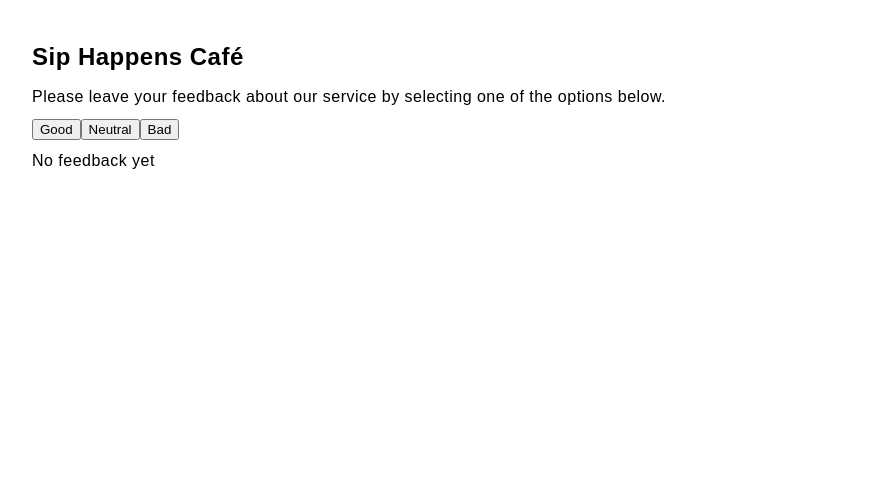
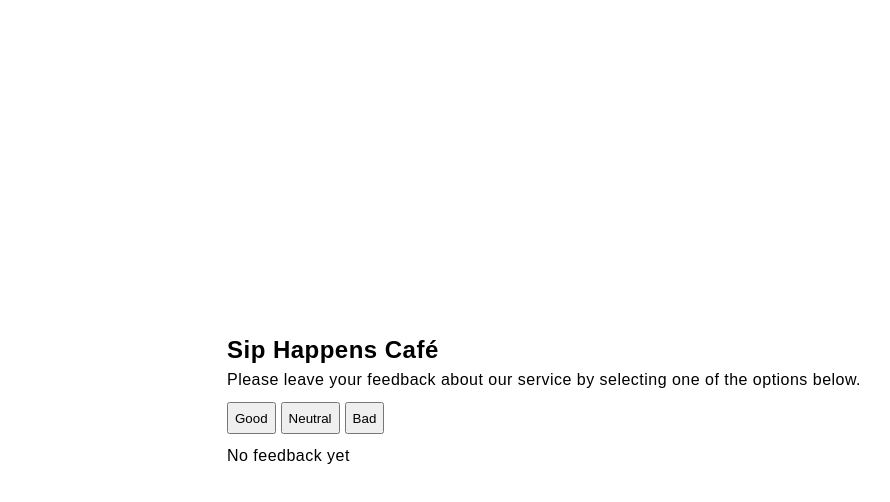
Before and after one commit to Pokydko/react-study, a React (Vite) app: page / in a window 1280 px wide. Shown: the top 502 px of the page, without its empty margins (96-986 px from the left). Built offline with nearby package versions, Linux system fonts and the light colour scheme.

Commit message:
m2 best version

```diff
--- a/src/App.css
+++ b/src/App.css
@@ -1,5 +1,19 @@
 #root {
-  padding: 2% 5%;
   max-width: 1024px;
   margin: 0 auto;
+  padding: 2% 5%;
 }
+
+.feedback {
+  max-width: 695px;
+  margin: 0 auto;
+  line-height: 1.5;
+}
+
+section div {
+  margin-bottom: 10px;
+}
+
+button{
+  margin-right: 5px;
+}
--- a/src/App.jsx
+++ b/src/App.jsx
@@ -12,26 +12,19 @@ const zeroFeedback = {
 };
 
 const App = () => {
-  const [feedbackCounter, setFeedbackCounter] = useState(() => {
-    try {
-      const feedbacksInStorage = JSON.parse(
-        localStorage.getItem("feedback-count")
-      );
-      return feedbacksInStorage === null ? zeroFeedback : feedbacksInStorage;
-    } catch (error) {
-      console.error(
-        "Something went wrong with your browser storage, but we handle it."
-      );
-      return zeroFeedback;
-    }
-  });
+  const [feedbackCounter, setFeedbackCounter] = useState(
+    fromLocalStorage("feedback-count", zeroFeedback)
+  );
 
   useEffect(() => {
     localStorage.setItem("feedback-count", JSON.stringify(feedbackCounter));
-  });
+  }, [feedbackCounter]);
+
+  useEffect(() => clickToBlack("h2"), []);
 
   let totalFeedback = 0;
   for (const number of Object.values(feedbackCounter)) totalFeedback += number;
+
   const positiveFeedback = Math.round(
     (feedbackCounter.good / totalFeedback) * 100
   );
@@ -42,6 +35,7 @@ const App = () => {
       [feedbackType]: feedbackCounter[feedbackType] + 1,
     });
   };
+
   const resetFeedback = () => {
     setFeedbackCounter(zeroFeedback);
   };
@@ -70,5 +64,36 @@ const App = () => {
     </section>
   );
 };
+export default App;
 
-export default App;
+function clickToBlack(tag) {
+  const root = document.querySelector(":root");
+  const changeTheme = () => {
+    root.style.colorScheme =
+      root.style.colorScheme === "dark" ? "light" : "dark";
+    console.info("Change black/white theme (tap on Title)");
+  };
+
+  setTimeout(() => {
+    document.querySelector(tag).addEventListener("click", changeTheme);
+  }, 500);
+
+  return () => {
+    setTimeout(() => {
+      if (document.querySelector(tag))
+        document.querySelector(tag).removeEventListener("click", changeTheme);
+    }, 500);
+  };
+}
+
+function fromLocalStorage(key, startingState) {
+  try {
+    const inStorage = JSON.parse(localStorage.getItem(key));
+    return inStorage === null ? startingState : inStorage;
+  } catch (error) {
+    console.error(
+      "Something went wrong with your browser storage, but we handle it."
+    );
+    return startingState;
+  }
+}
--- a/src/index.css
+++ b/src/index.css
@@ -3,7 +3,7 @@
   color: rgba(255, 255, 255, 0.87); */
   font-weight: 400;
   font-family: sans-serif;
-  line-height: 1.5;
+  line-height: 1;
   letter-spacing: 0.03em;
 
   /* color-scheme: light dark; */
@@ -14,12 +14,18 @@
   -moz-osx-font-smoothing: grayscale;
 }
 
+*,
+::before,
+::after {
+  box-sizing: border-box;
+}
+
 body {
-  line-height: 2;
-  /* display: flex;
+  display: flex;
   place-items: center;
   min-width: 320px;
-  min-height: 100vh; */
+  min-height: 100vh;
+  margin: 0;
 }
 
 h1,
@@ -46,5 +52,6 @@ img {
 }
 
 button {
+  min-height: 32px;
   cursor: pointer;
 }
```
Also changed, not shown: src/components/TransactionHistory/TransactionHistory.module.css (deleted, +0 -23 lines).
